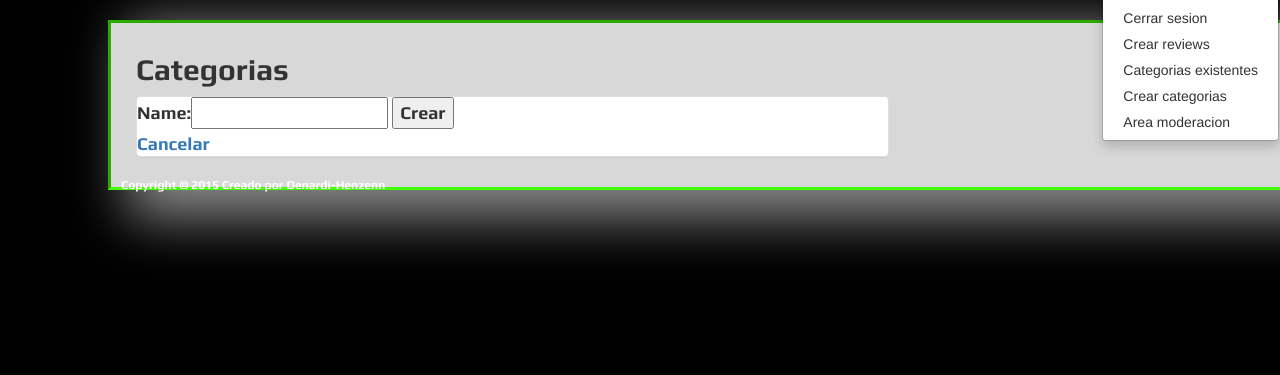
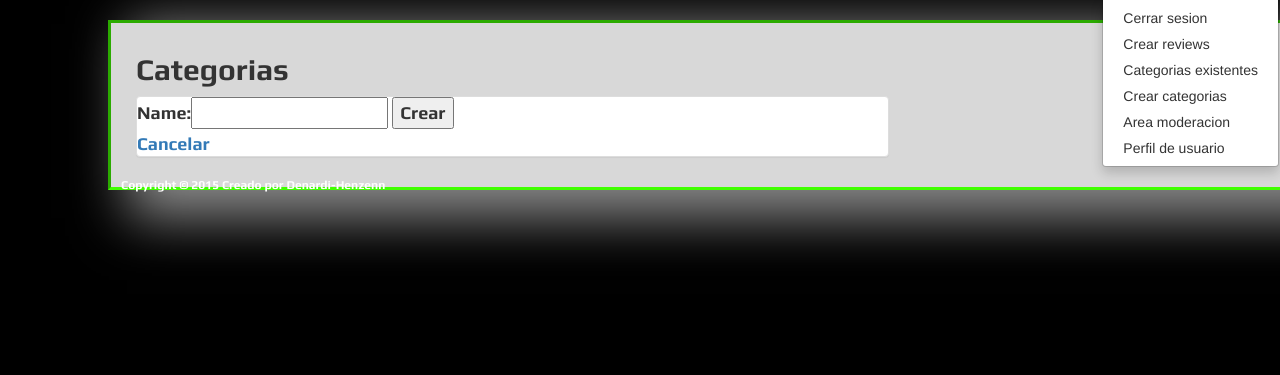
Before and after one commit to fedehenzenn/iwsefe, a Django app: page /home/categorias/add/ in a window 1280 px wide, after a click on "Menu de navegacion"; the page is wider, and only the part inside the window is pictured. Shown: the part 52-427 px from the top of that part. Run offline with Django 3.2, Linux system fonts and the light colour scheme; the visitor is signed in with stand-in values (Sample User, id 1); some libraries are stand-ins or nearby versions.

Commit message:
agregado boton profile

```diff
--- a/sitio/templates/base/base.html
+++ b/sitio/templates/base/base.html
@@ -37,6 +37,7 @@
                               <li><a href={% url "categorias" %}>Categorias existentes</a></li>
                               <li><a href={% url "categoria_add" %}>Crear categorias</a></li>
                               <li><a href={% url "restricted" %}>Area moderacion</a></li>
+                              <li><a href={% url "userprofile" %}>Perfil de usuario</a></li>
                             </ul>
                         {% else %}
                             <ul class="dropdown-menu">
```
